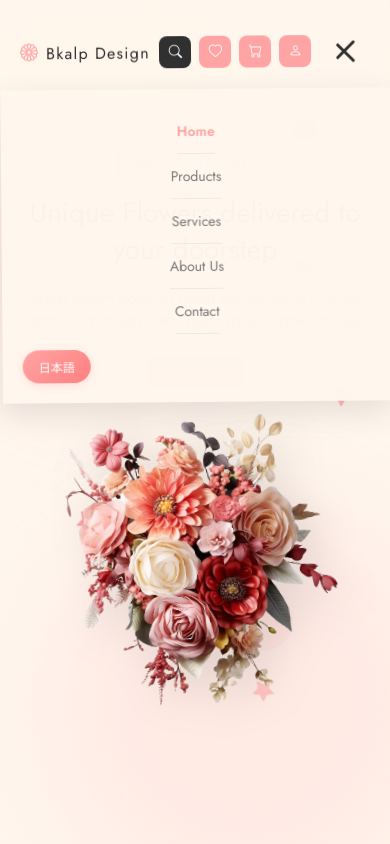
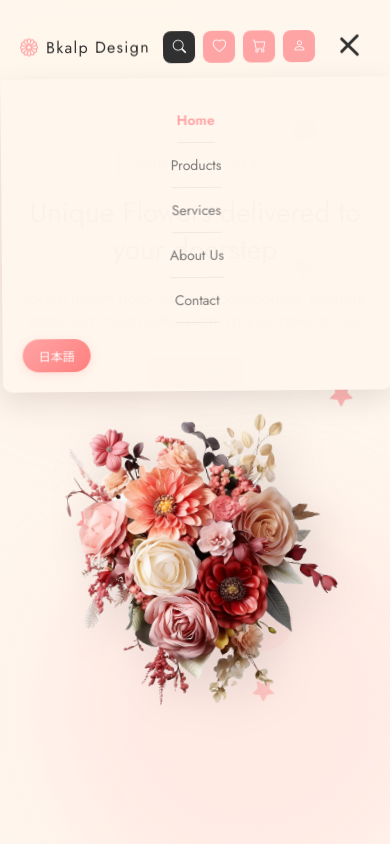
Before and after one commit to bskcorona-github/figma-flower-landing-page, a plain HTML site: page index.html in a window 390 px wide. Both pictures are taken after a click on the button 345 px from the left and 50 px from the top of the page. Shown: the top 844 px of the page. Drawn offline with nearby package versions, Linux system fonts and the light colour scheme; grey boxes are pictures that could not be loaded.

Commit message:
fix: モバイルハンバーガーメニューの動作を修正
- JavaScript関数の重複を解決（initMobileMenu vs initHeaderScroll）
- デバッグログを追加してメニュー動作を確認可能に
- モバイルメニューのz-indexとorderを調整
- イベントハンドラーの重複を解消

```diff
--- a/script.js
+++ b/script.js
@@ -9,10 +9,8 @@ document.addEventListener('DOMContentLoaded', function() {
     initCollectionGallery();
     initSmoothScrolling();
     initHeaderScroll();
+    initMobileMenu();
     initCartFunctionality();
-
-    // Initialize mobile menu
-    initMobileMenu();
 
     // Initialize i18n system
     if (window.i18n) {
@@ -413,6 +411,8 @@ function initMobileMenu() {
     const navMenu = document.getElementById('navMenu');
     const navLinks = document.querySelectorAll('.nav-link');
 
+    console.log('Mobile menu elements:', { mobileMenuToggle, navMenu });
+
     if (!mobileMenuToggle || !navMenu) {
         console.warn('Mobile menu elements not found');
         return;
@@ -423,8 +423,15 @@ function initMobileMenu() {
         e.preventDefault();
         e.stopPropagation();
 
+        console.log('Mobile menu toggle clicked');
+
         mobileMenuToggle.classList.toggle('active');
         navMenu.classList.toggle('active');
+
+        console.log('Menu classes:', {
+            toggleActive: mobileMenuToggle.classList.contains('active'),
+            menuActive: navMenu.classList.contains('active')
+        });
 
         // Prevent body scroll when menu is open
         document.body.style.overflow = navMenu.classList.contains('active') ? 'hidden' : '';
@@ -458,7 +465,6 @@ function initMobileMenu() {
     });
 }
 
-
 // Console welcome message
 console.log(`
 🌸 Modern Flower Landing Page 🌸
--- a/styles.css
+++ b/styles.css
@@ -118,14 +118,8 @@ p {
     background: none;
     border: none;
     cursor: pointer;
-    padding: 12px;
+    padding: 8px;
     gap: 4px;
-    position: relative;
-    z-index: 1001;
-    min-width: 44px; /* Touch target size */
-    min-height: 44px;
-    justify-content: center;
-    align-items: center;
 }
 
 .hamburger-line {
@@ -1395,8 +1389,8 @@ p {
     }
 
     .mobile-menu-toggle {
-        display: flex;
-        order: 3; /* Ensure it appears after nav-menu */
+        display: flex !important;
+        order: 3;
         z-index: 1001;
     }
 
@@ -1416,12 +1410,13 @@ p {
         visibility: hidden;
         transition: all 0.3s ease;
         z-index: 1000;
+        border-radius: 0 0 10px 10px;
     }
 
     .nav-menu.active {
-        transform: translateY(0);
-        opacity: 1;
-        visibility: visible;
+        transform: translateY(0) !important;
+        opacity: 1 !important;
+        visibility: visible !important;
     }
 
     .nav-link {
```
